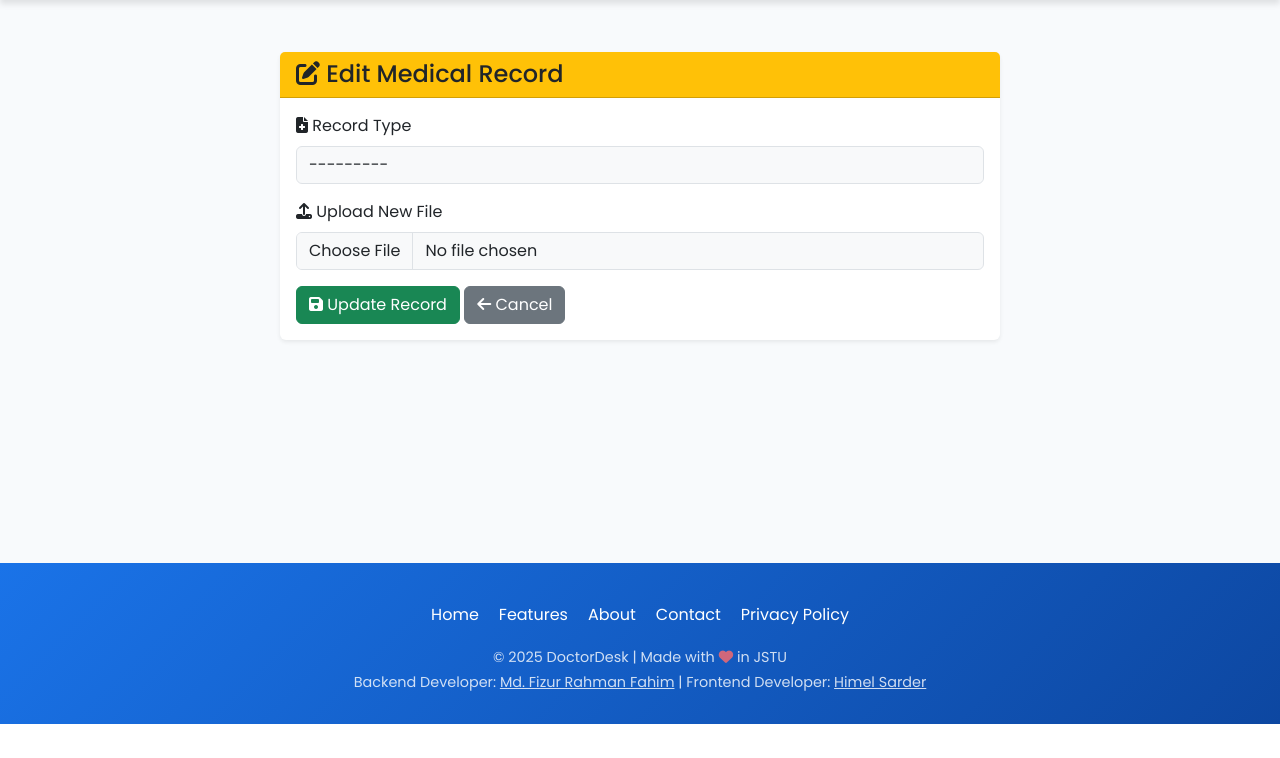
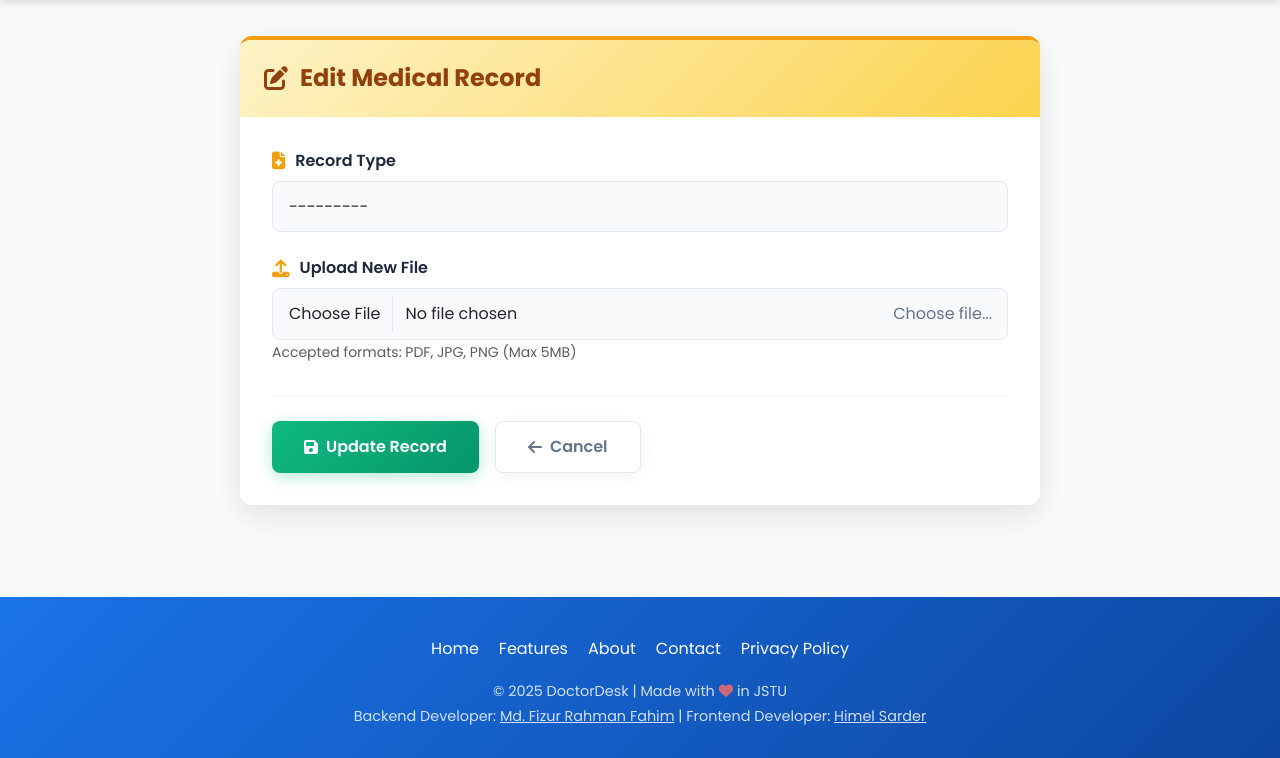
Before and after one commit to Fizur-Rahman-Fahim/Doctor-Desk, a Django app: template patients/templates/patients/edit_medical_record.html in a window 1280 px wide. Shown: the part 76-834 px from the top of the page. Before the commit the page ends 800 px from the top, so only its background shows below. Run offline with Django 5.2, Linux system fonts and the light colour scheme; the template is opened without the code that fills it: values named after a table or form of the project are taken from there, others are empty; some libraries are stand-ins or nearby versions.

Commit message:
Update edit_medical_record.html

```diff
--- a/patients/templates/patients/edit_medical_record.html
+++ b/patients/templates/patients/edit_medical_record.html
@@ -3,33 +3,213 @@
 {% load widget_tweaks %}
 
 {% block content %}
-  <div class="container mt-5">
-    <div class="row justify-content-center">
-      <div class="col-md-8">
-        <div class="card shadow-sm border-0">
-          <div class="card-header bg-warning text-dark">
-            <h4 class="mb-0"><i class="fas fa-edit"></i> Edit Medical Record</h4>
+<style>
+  .edit-container {
+    max-width: 800px;
+    margin: 2rem auto;
+    animation: fadeIn 0.4s ease-out;
+  }
+
+  @keyframes fadeIn {
+    from { opacity: 0; transform: translateY(20px); }
+    to { opacity: 1; transform: translateY(0); }
+  }
+
+  .edit-card {
+    border: none;
+    border-radius: 12px;
+    overflow: hidden;
+    box-shadow: 0 10px 30px rgba(0, 0, 0, 0.1);
+    border-top: 4px solid #f59e0b;
+  }
+
+  .edit-header {
+    background: linear-gradient(135deg, #fef3c7 0%, #fcd34d 100%);
+    padding: 1.5rem;
+    color: #92400e;
+  }
+
+  .edit-title {
+    font-weight: 700;
+    display: flex;
+    align-items: center;
+    gap: 12px;
+    margin: 0;
+  }
+
+  .edit-icon {
+    font-size: 1.5rem;
+  }
+
+  .edit-body {
+    padding: 2rem;
+    background-color: #fff;
+  }
+
+  .form-group {
+    margin-bottom: 1.5rem;
+  }
+
+  .form-label {
+    font-weight: 600;
+    color: #1e293b;
+    margin-bottom: 0.5rem;
+    display: flex;
+    align-items: center;
+    gap: 10px;
+  }
+
+  .form-icon {
+    color: #f59e0b;
+    font-size: 1.1rem;
+  }
+
+  .form-control {
+    border: 1px solid #e2e8f0;
+    border-radius: 8px;
+    padding: 0.8rem 1rem;
+    transition: all 0.3s ease;
+    background-color: #f8fafc;
+  }
+
+  .form-control:focus {
+    border-color: #f59e0b;
+    box-shadow: 0 0 0 3px rgba(245, 158, 11, 0.1);
+    background-color: #fff;
+  }
+
+  .file-input {
+    position: relative;
+  }
+
+  .file-input::after {
+    content: "Choose file...";
+    position: absolute;
+    right: 1rem;
+    top: 50%;
+    transform: translateY(-50%);
+    color: #64748b;
+    pointer-events: none;
+  }
+
+  .form-actions {
+    display: flex;
+    gap: 1rem;
+    margin-top: 2rem;
+    padding-top: 1.5rem;
+    border-top: 1px solid #f1f5f9;
+  }
+
+  .btn-save {
+    background: linear-gradient(135deg, #10b981 0%, #059669 100%);
+    border: none;
+    padding: 0.8rem 2rem;
+    border-radius: 8px;
+    font-weight: 600;
+    color: white;
+    transition: all 0.3s ease;
+    box-shadow: 0 4px 15px rgba(16, 185, 129, 0.3);
+    display: flex;
+    align-items: center;
+    gap: 8px;
+  }
+
+  .btn-save:hover {
+    transform: translateY(-2px);
+    box-shadow: 0 6px 20px rgba(16, 185, 129, 0.4);
+  }
+
+  .btn-cancel {
+    background-color: white;
+    border: 1px solid #e2e8f0;
+    color: #64748b;
+    padding: 0.8rem 2rem;
+    border-radius: 8px;
+    font-weight: 600;
+    transition: all 0.3s ease;
+    box-shadow: 0 4px 15px rgba(0, 0, 0, 0.05);
+    display: flex;
+    align-items: center;
+    gap: 8px;
+  }
+
+  .btn-cancel:hover {
+    background-color: #f1f5f9;
+    transform: translateY(-2px);
+    box-shadow: 0 6px 20px rgba(0, 0, 0, 0.1);
+  }
+
+  @media (max-width: 576px) {
+    .form-actions {
+      flex-direction: column;
+    }
+
+    .btn-save, .btn-cancel {
+      width: 100%;
+      justify-content: center;
+    }
+  }
+</style>
+
+<div class="edit-container">
+  <div class="edit-card">
+    <div class="edit-header">
+      <h4 class="edit-title">
+        <i class="fas fa-edit edit-icon"></i>
+        Edit Medical Record
+      </h4>
     </div>
-          <div class="card-body">
+    <div class="edit-body">
       <form method="post" enctype="multipart/form-data">
         {% csrf_token %}
 
-              <div class="mb-3">
-                <label for="{{ form.record_type.id_for_label }}" class="form-label"><i class="fas fa-file-medical"></i> Record Type</label>
-                {% render_field form.record_type class='form-control bg-light' %}
+        <div class="form-group">
+          <label for="{{ form.record_type.id_for_label }}" class="form-label">
+            <i class="fas fa-file-medical form-icon"></i>
+            Record Type
+          </label>
+          {% render_field form.record_type class='form-control' %}
         </div>
 
-              <div class="mb-3">
-                <label for="{{ form.file.id_for_label }}" class="form-label"><i class="fas fa-upload"></i> Upload New File</label>
-                {% render_field form.file class='form-control bg-light' %}
+        <div class="form-group">
+          <label for="{{ form.file.id_for_label }}" class="form-label">
+            <i class="fas fa-upload form-icon"></i>
+            Upload New File
+          </label>
+          <div class="file-input">
+            {% render_field form.file class='form-control' %}
+          </div>
+          <small class="text-muted">Accepted formats: PDF, JPG, PNG (Max 5MB)</small>
         </div>
 
-              <button type="submit" class="btn btn-success"><i class="fas fa-save"></i> Update Record</button>
-              <a href="{% url 'patient_profile' medical_record.patient.id %}" class="btn btn-secondary"><i class="fas fa-arrow-left"></i> Cancel</a>
+        <div class="form-actions">
+          <button type="submit" class="btn btn-save">
+            <i class="fas fa-save"></i>
+            Update Record
+          </button>
+          <a href="{% url 'patient_profile' medical_record.patient.id %}" class="btn btn-cancel">
+            <i class="fas fa-arrow-left"></i>
+            Cancel
+          </a>
+        </div>
       </form>
     </div>
   </div>
 </div>
-    </div>
-  </div>
+
+<script>
+  document.addEventListener('DOMContentLoaded', function() {
+    // Add animation to form elements
+    const formGroups = document.querySelectorAll('.form-group');
+    formGroups.forEach((group, index) => {
+      group.style.opacity = '0';
+      group.style.transform = 'translateY(10px)';
+      setTimeout(() => {
+        group.style.transition = 'opacity 0.4s ease, transform 0.4s ease';
+        group.style.opacity = '1';
+        group.style.transform = 'translateY(0)';
+      }, 100 + (index * 100));
+    });
+  });
+</script>
 {% endblock %}
```
Lines whose indentation alone changed are shown as unchanged.
